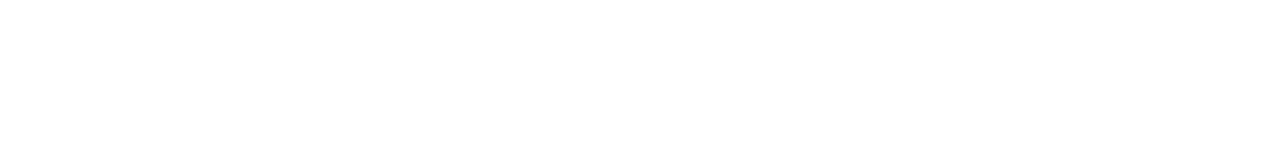
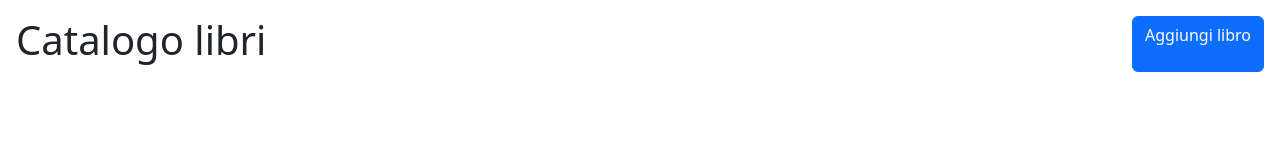
Before and after one commit to martinagiammillari/html-css-bootstrap-dashboard, a plain HTML site: page index.html in a window 1280 px wide. Drawn offline with nearby package versions, Linux system fonts and the light colour scheme.

Commit message:
feat: catalogo libri section done

```diff
--- a/index.html
+++ b/index.html
@@ -11,11 +11,36 @@
 
 <body>
     <!-- INIZIO HEADER -->
-    <header></header>
+    <header>
+
+    </header>
     <!-- FINE HEADER -->
 
+
+
     <!-- INIZIO MAIN -->
-    <MAIN></MAIN>
+    <MAIN>
+
+        <!-- catalogo libri section -->
+        <section class="d-flex justify-content-between p-3">
+            <h1>Catalogo libri</h1>
+            <a class="btn btn-primary" href="#" role="button">Aggiungi libro</a>
+        </section>
+
+
+        <!-- libri section -->
+        <section></section>
+
+
+        <!-- todo section -->
+        <section></section>
+
+
+        <!-- faq section -->
+        <section></section>
+
+
+    </MAIN>
     <!-- FINE MAIN -->
 
 </body>
```
